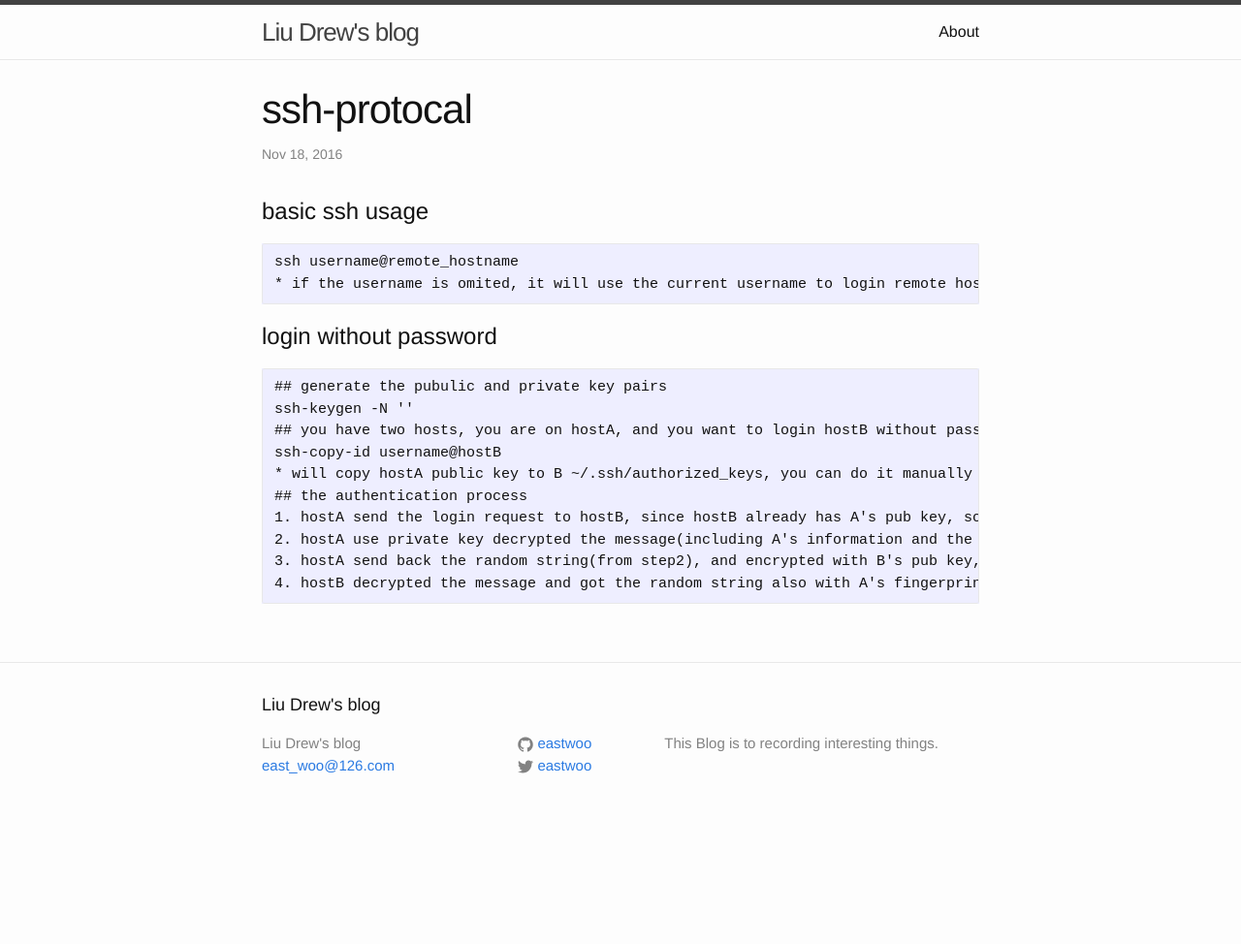
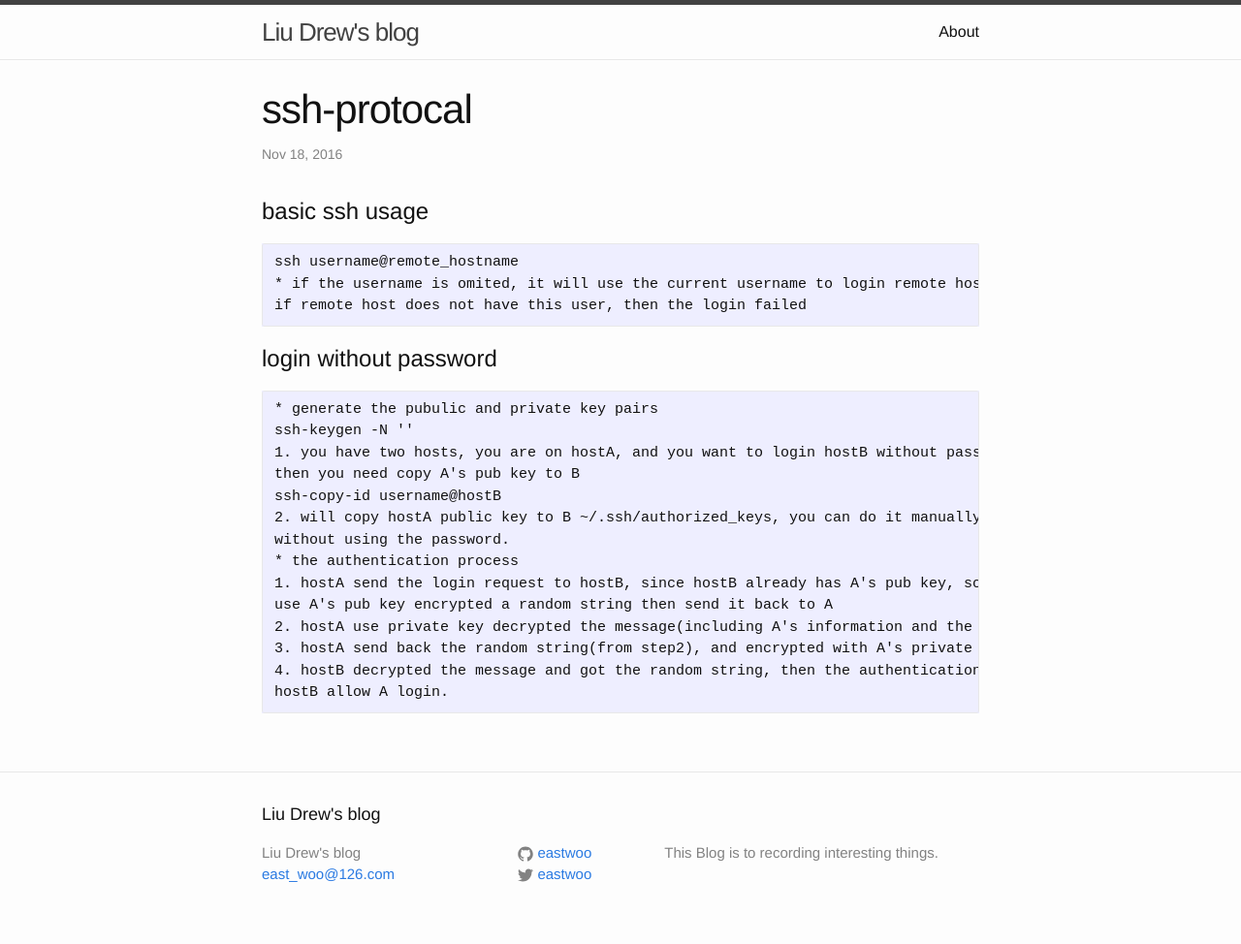
Before and after one commit to eastwoo/eastwoo.github.io, a Jekyll site: the page built from _posts/2016-11-19-ssh-protocal.markdown, in a window 1280 px wide. Shown: the whole page at 97% size. Built offline with Jekyll 4.4.1, drawn with Linux system fonts in a browser that asks for light colours; before the commit the page ends 900 px from its top, so only the background shows below that.

Commit message:
correct the typo

```diff
--- a/_posts/2016-11-19-ssh-protocal.markdown
+++ b/_posts/2016-11-19-ssh-protocal.markdown
@@ -7,17 +7,22 @@
 # basic ssh usage
 
     ssh username@remote_hostname
-    * if the username is omited, it will use the current username to login remote host, if remote host does not have this user, then the login failed
+    * if the username is omited, it will use the current username to login remote host,
+    if remote host does not have this user, then the login failed
 
 # login without password
 
-    ## generate the pubulic and private key pairs
+    * generate the pubulic and private key pairs
     ssh-keygen -N ''
-    ## you have two hosts, you are on hostA, and you want to login hostB without password. then you need copy A's pub key to B
+    1. you have two hosts, you are on hostA, and you want to login hostB without password.
+    then you need copy A's pub key to B
     ssh-copy-id username@hostB
-    * will copy hostA public key to B ~/.ssh/authorized_keys, you can do it manually without using the password.
-    ## the authentication process
-    1. hostA send the login request to hostB, since hostB already has A's pub key, so B use A's pub key encrypted a random string then send it back to A
+    2. will copy hostA public key to B ~/.ssh/authorized_keys, you can do it manually
+    without using the password.
+    * the authentication process
+    1. hostA send the login request to hostB, since hostB already has A's pub key, so B
+    use A's pub key encrypted a random string then send it back to A
     2. hostA use private key decrypted the message(including A's information and the random string),
-    3. hostA send back the random string(from step2), and encrypted with B's pub key,
-    4. hostB decrypted the message and got the random string also with A's fingerprint(rsa), then the authentication succeed. hostB allow A login.
+    3. hostA send back the random string(from step2), and encrypted with A's private key,
+    4. hostB decrypted the message and got the random string, then the authentication succeed.
+    hostB allow A login.
--- a/new_blog.py
+++ b/new_blog.py
@@ -5,6 +5,9 @@
 import os
 
 # define the blog title is sys.argv[1]
+if len(sys.argv) == 1:
+    print 'Usage: ./$script_name new_blog_name'
+    sys.exit()
 blog_title = sys.argv[1]
 blog_file = re.sub(r' ', r'-', blog_title)
 
```
